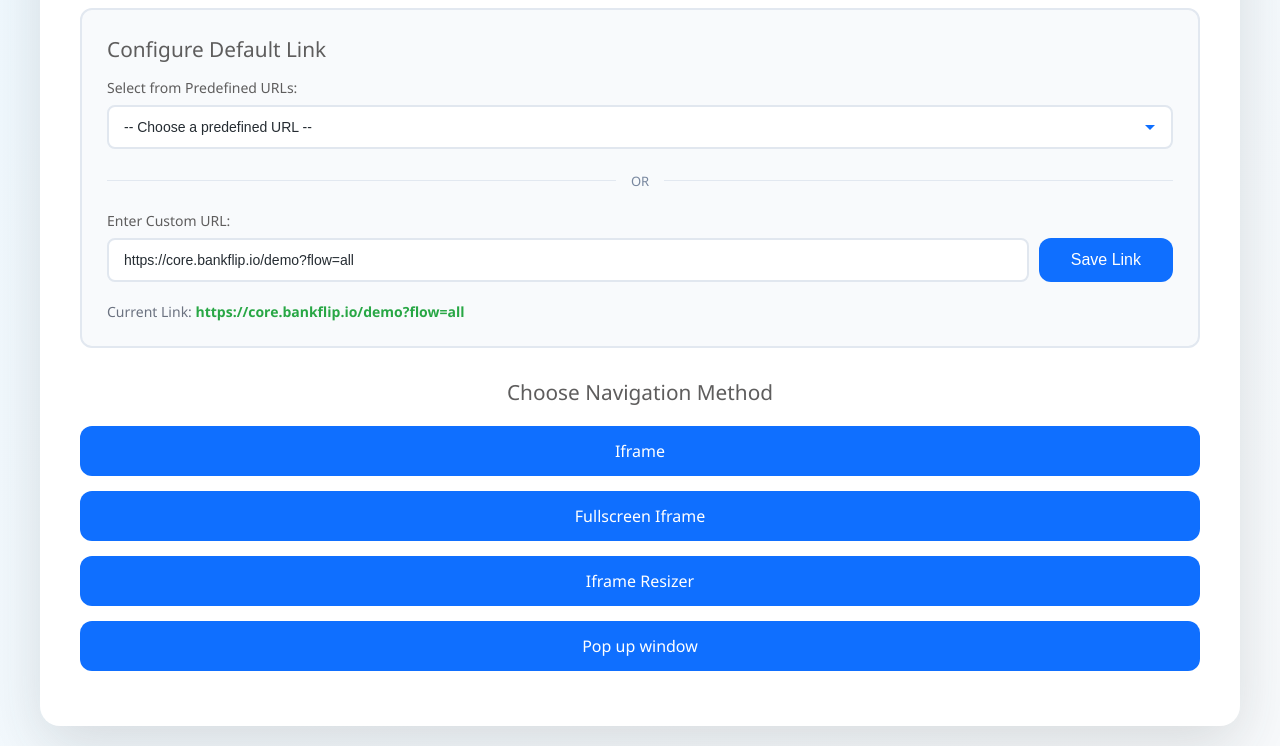
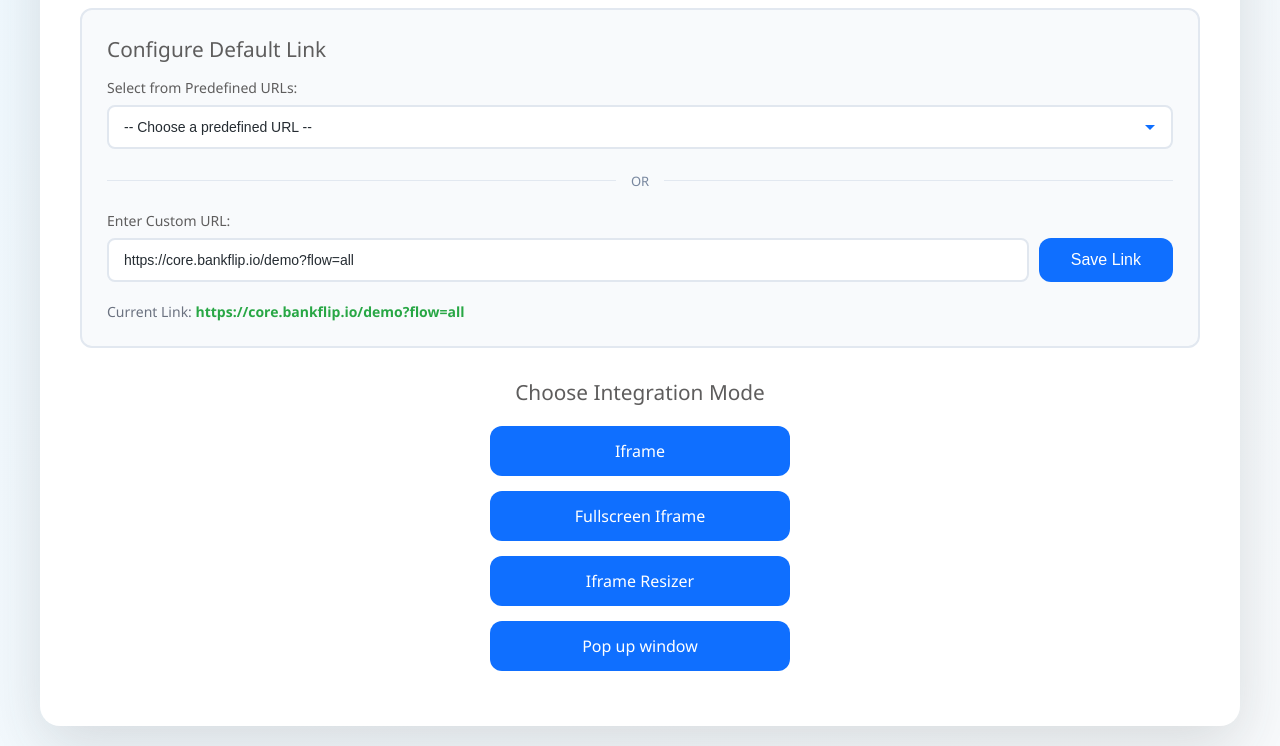
Before and after one commit to honorski/test-site, a website: page index.html in a window 1280 px wide. Shown: the part 137-883 px from the top of the page. Drawn offline with Linux system fonts and the light colour scheme.

Commit message:
Set max-width of 300px for navigation buttons on main page

```diff
--- a/index.html
+++ b/index.html
@@ -45,7 +45,7 @@
       </div>
 
       <nav class="nav-links">
-        <h2>Choose Navigation Method</h2>
+        <h2>Choose Integration Mode</h2>
         <a href="iframe.html" class="nav-button">Iframe</a>
         <a href="fullscreen-iframe.html" class="nav-button"
           >Fullscreen Iframe</a
--- a/styles.css
+++ b/styles.css
@@ -298,7 +298,7 @@
 .nav-button {
   display: block;
   padding: 14px 32px;
-  margin: 15px 0;
+  margin: 15px auto;
   background: var(--primary);
   color: var(--white);
   text-decoration: none;
@@ -308,6 +308,8 @@
   transition: all 0.3s;
   box-shadow: none;
   text-align: center;
+  max-width: 300px;
+  width: 100%;
 }
 
 .nav-button:hover {
```
